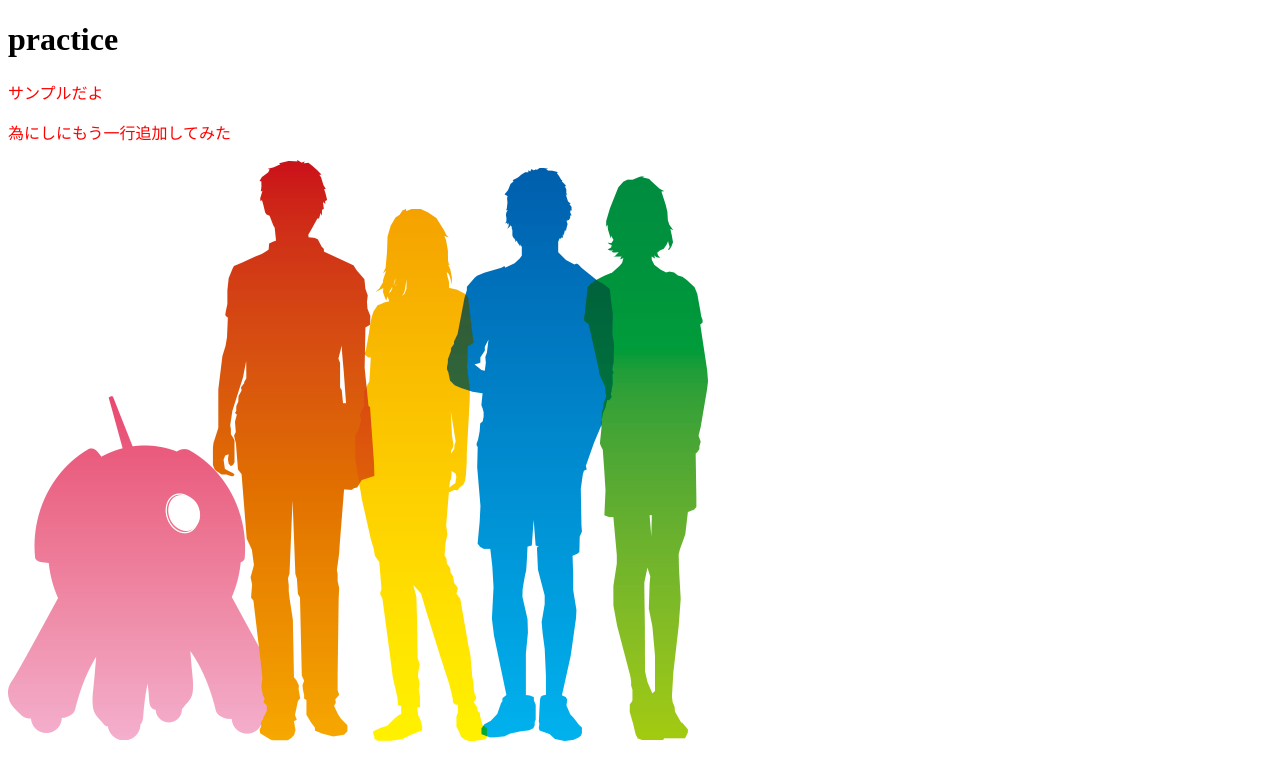
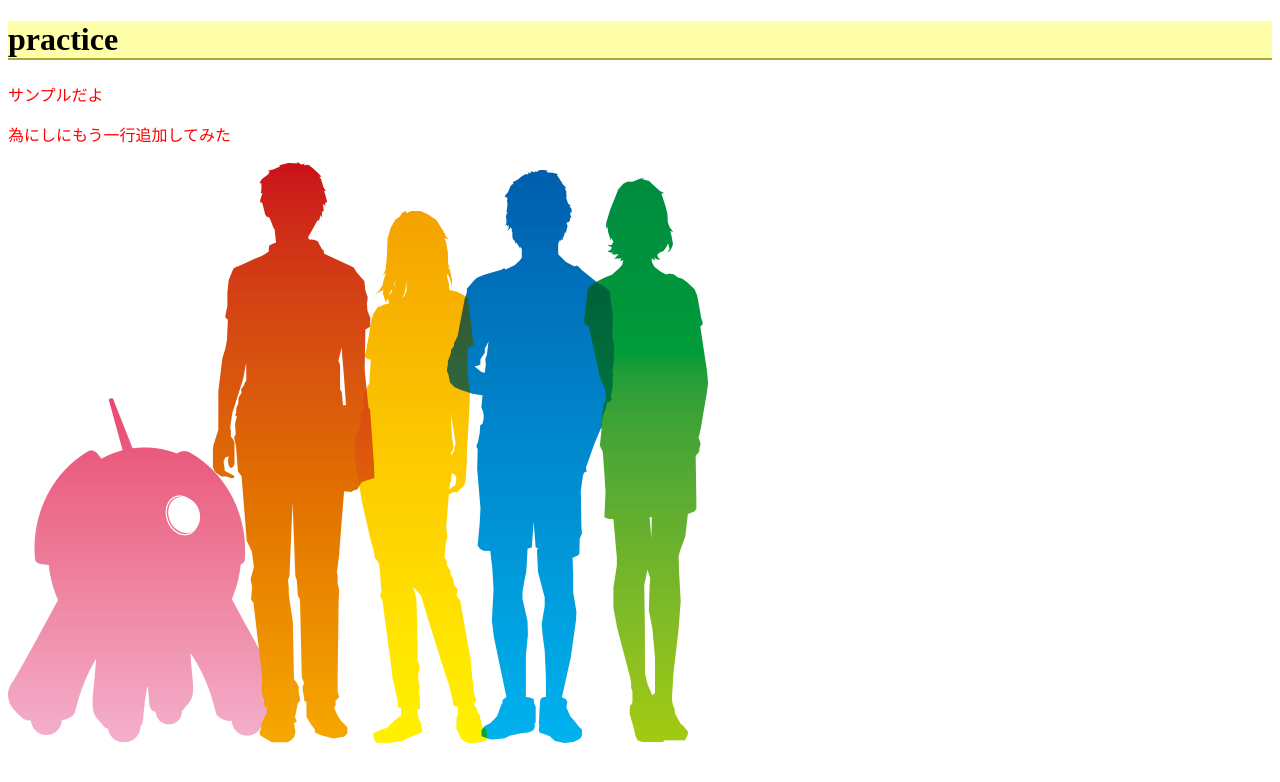
Before and after one commit to yusuke-watanabe-github/html-test, a plain HTML site: page index.html in a window 1280 px wide. Drawn offline with Linux system fonts and the light colour scheme.

Commit message:
CSSの追加

```diff
--- a/index.html
+++ b/index.html
@@ -3,7 +3,7 @@
   <head>
     <meta charset="utf-8">
     <title>sample</title>
-    <link href="web.css" rel="stylesheet" type="text/css" />
+    <link rel="stylesheet" type="text/css" href="web.css"/>
   </head>
   <body>
     <h1>practice</h1>
--- a/web.css
+++ b/web.css
@@ -1,3 +1,8 @@
 p{
     color:red;
 }
+
+h1{
+     background-color: #ffffaa;
+  border-bottom: #aaaa33 solid 2px;
+}
```
